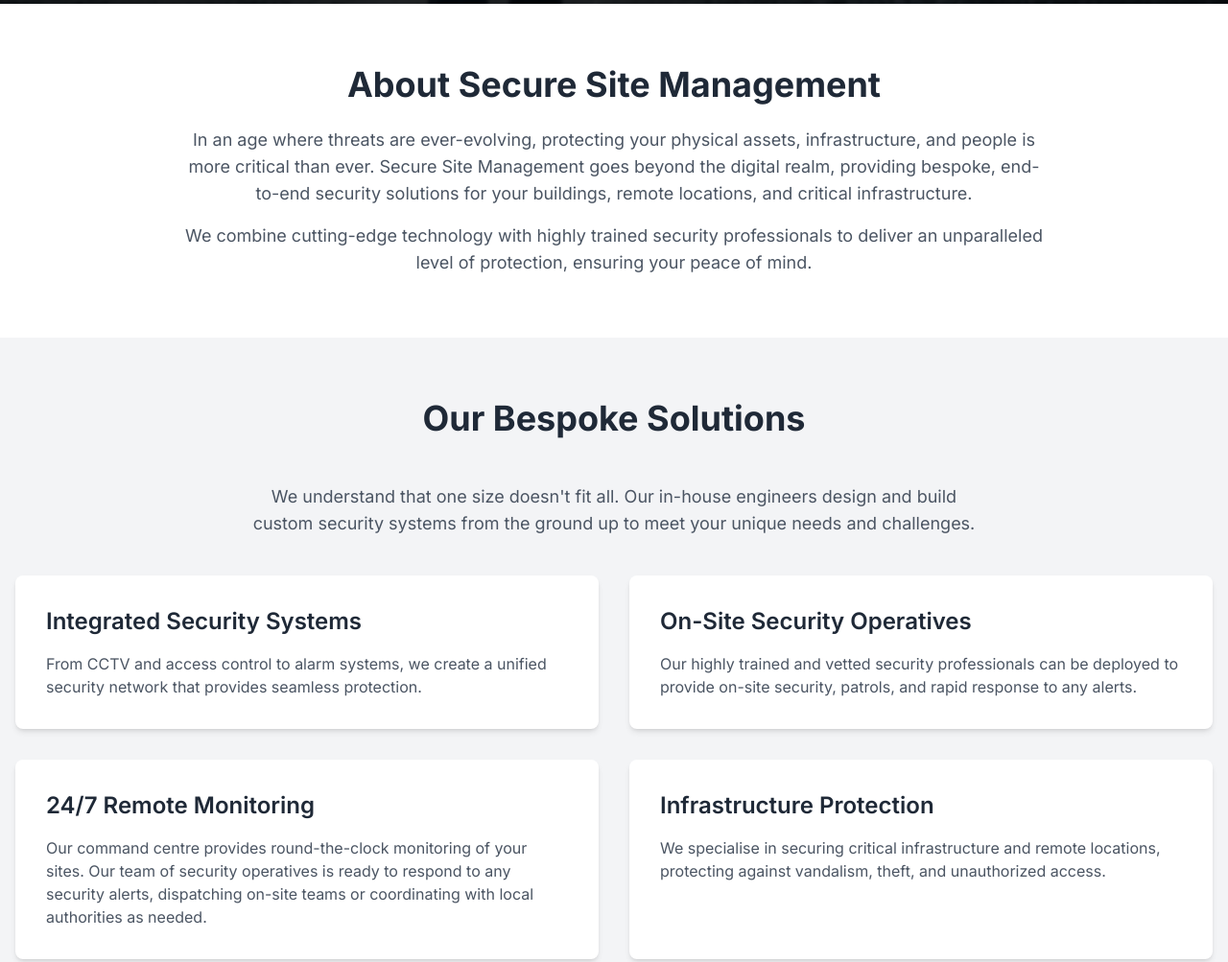
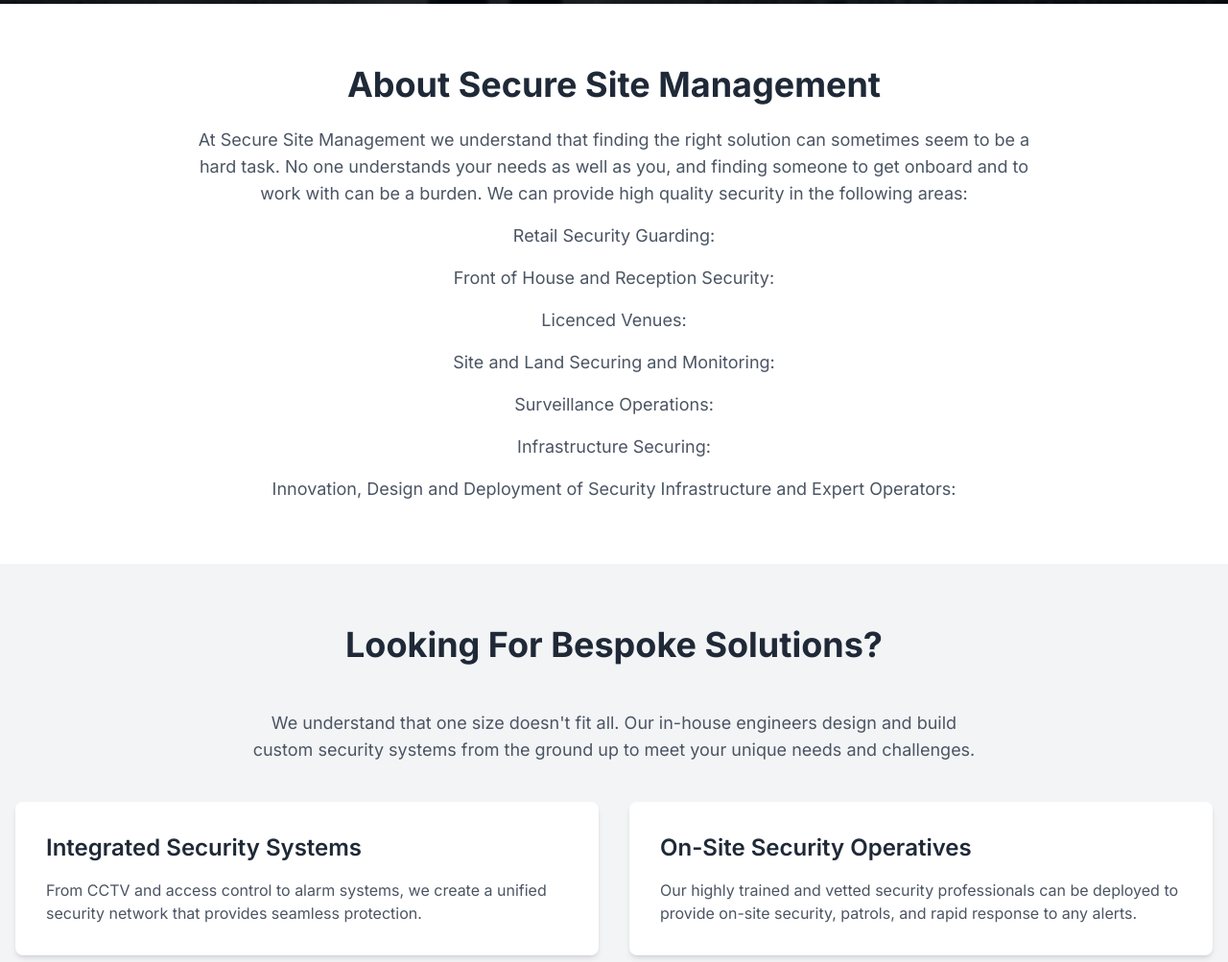
Before and after one commit to goget-design/website, a plain HTML site: page index.html in a window 1280 px wide. Shown: the part 860-1863 px from the top of the page at 96% size. Drawn offline with nearby package versions, Linux system fonts and the light colour scheme.

Commit message:
Add files via upload

```diff
--- a/index.html
+++ b/index.html
@@ -116,17 +116,54 @@
         <div class="container mx-auto w-full text-center max-w-4xl">
             <h3 class="text-3xl md:text-4xl font-bold text-gray-800 mb-6">About Secure Site Management</h3>
             <p class="text-md md:text-lg text-gray-600 leading-relaxed">
-                In an age where threats are ever-evolving, protecting your physical assets, infrastructure, and people is more critical than ever. Secure Site Management goes beyond the digital realm, providing bespoke, end-to-end security solutions for your buildings, remote locations, and critical infrastructure.
+At Secure Site Management we understand that finding the right solution can sometimes seem to be a hard task. No one understands your needs as well as you, and finding someone to get onboard and to work with can be a burden.
+
+We can provide high quality security in the following areas:
+
+
             </p>
             <p class="text-md md:text-lg text-gray-600 leading-relaxed mt-4">
-                We combine cutting-edge technology with highly trained security professionals to deliver an unparalleled level of protection, ensuring your peace of mind.
+                        Retail Security Guarding:
+			</p>
+           </p>
+            <p class="text-md md:text-lg text-gray-600 leading-relaxed mt-4">
+                            Front of House and Reception Security:
+			  </p>
             </p>
+            <p class="text-md md:text-lg text-gray-600 leading-relaxed mt-4">
+							Licenced Venues:
+			</p>
+            <p class="text-md md:text-lg text-gray-600 leading-relaxed mt-4">
+						Site and Land Securing and Monitoring:
+			</p>
+           </p>
+            <p class="text-md md:text-lg text-gray-600 leading-relaxed mt-4">
+
+						Surveillance Operations:
+			  </p>
+
+            </p>
+            <p class="text-md md:text-lg text-gray-600 leading-relaxed mt-4">
+
+						Infrastructure Securing:
+			</p>
+           </p>
+            <p class="text-md md:text-lg text-gray-600 leading-relaxed mt-4">
+						Innovation, Design and Deployment of Security Infrastructure and Expert Operators:
+			  </p>
+
+
+
+
+
+
+
         </div>
     </section>
 
     <section id="services" class="py-16 bg-gray-100 px-4">
         <div class="container mx-auto w-full">
-            <h3 class="text-3xl md:text-4xl font-bold text-gray-800 text-center mb-12">Our Bespoke Solutions</h3>
+            <h3 class="text-3xl md:text-4xl font-bold text-gray-800 text-center mb-12">Looking For Bespoke Solutions?</h3>
             <p class="text-md md:text-lg text-gray-600 text-center mb-10 max-w-3xl mx-auto">
                 We understand that one size doesn't fit all. Our in-house engineers design and build custom security systems from the ground up to meet your unique needs and challenges.
             </p>
@@ -222,7 +259,7 @@
       <div class="text-sm md:text-base text-gray-300 space-y-1 leading-relaxed">
           <p><strong>Company Registration No:</strong> 16815659</p>
           <p><strong>Registered Address:</strong> 3rd Floor, 86-90 Paul Street, London, England, United Kingdom, EC2A 4NE</p>
-          <p><strong>Email:</strong> contact@securesitemanagement.com</p>
+          <p><strong>Email:</strong> info@securesitemanagement.com</p>
           <p><strong>Office:</strong> 01323 734396</p>
           <p><strong>Site Operations:</strong> 07466844265</p>
       </div>
```
